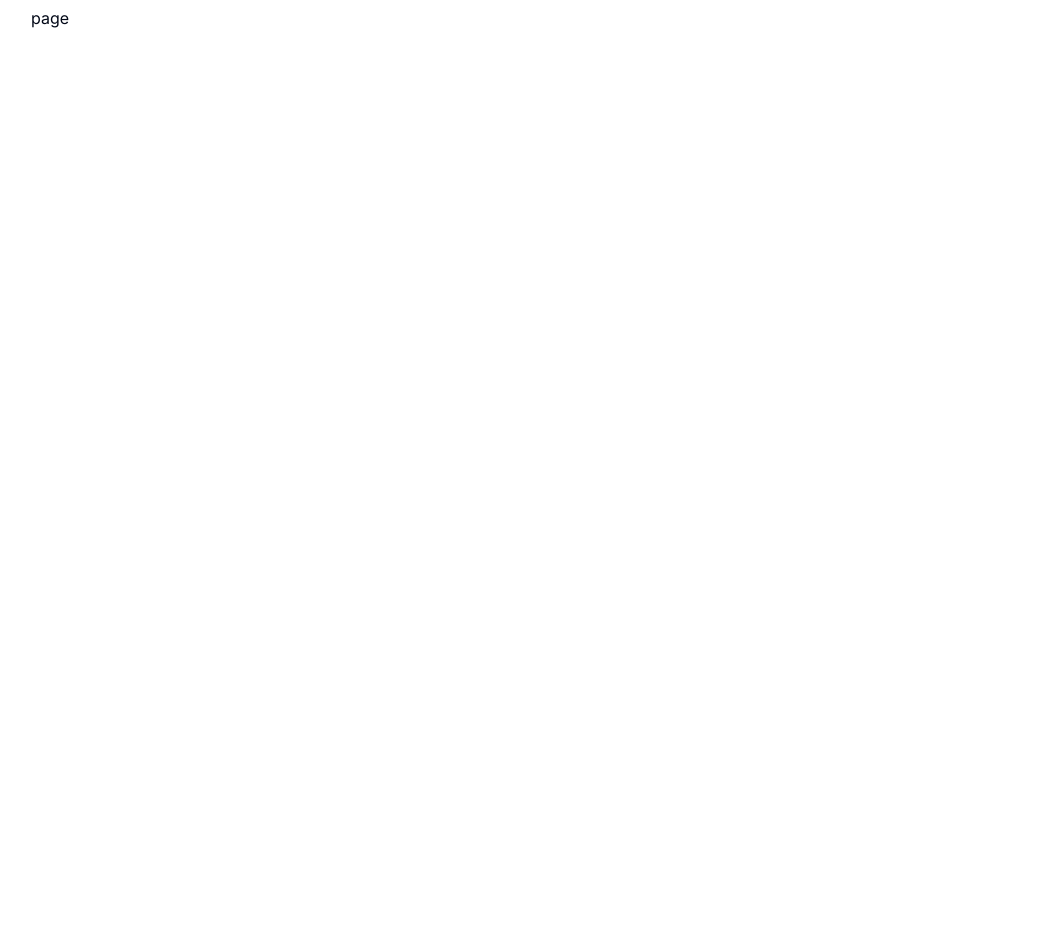
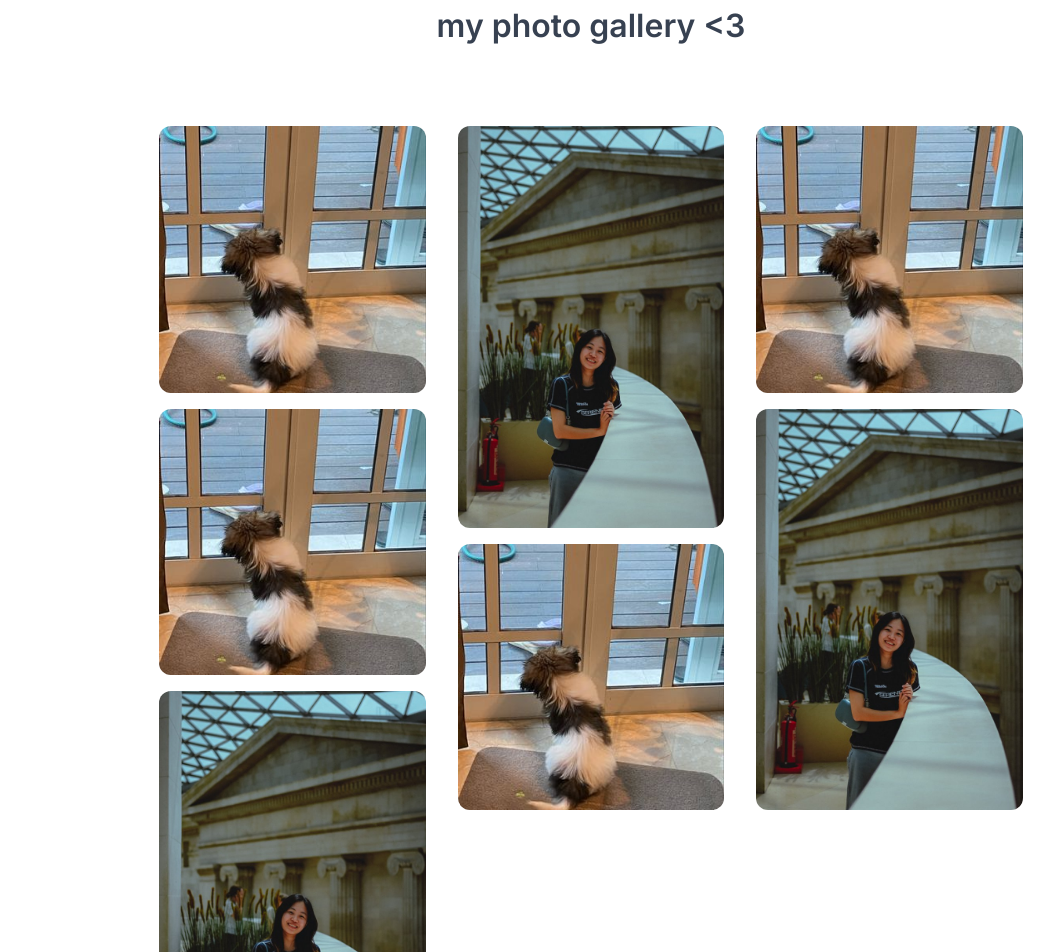
Before and after one commit to applepiofmyeye/portfolio, a Next.js app: page /photo-journal in a window 1280 px wide. Shown: the part 80-1032 px from the top of the page, without its empty margins (49-1103 px from the left). Before the commit the page ends 800 px from the top, so only its background shows below. Built offline with nearby package versions, Linux system fonts and the light colour scheme.

Commit message:
feat: photo page

```diff
--- a/src/app/(pages)/(landing)/photo-journal/page.tsx
+++ b/src/app/(pages)/(landing)/photo-journal/page.tsx
@@ -1,5 +1,32 @@
+import { Typography } from "@/components/typography";
 import React from "react";
 
-export default function page() {
-  return <div>page</div>;
+export default function PhotoJournalPage() {
+  return (
+    <div className="grid justify-items-center">
+      <div className="flex items-center flex-col max-w-4xl space-y-20">
+        <Typography variant={"headline-md"} weight={"semibold"}>
+          my photo gallery {"<3"}
+        </Typography>
+        <div className="grid grid-cols-3">
+          <div className="cols-span-1 w-full space-y-4 px-4">
+            <img src="/mochi.png" className="rounded-xl max-w-full" />
+            <img src="/mochi.png" className="rounded-xl max-w-full" />
+            <img
+              src="/british-museum-pic.jpg"
+              className="rounded-xl max-w-full"
+            />
+          </div>
+          <div className="cols-span-1 w-full space-y-4 px-4">
+            <img src="/british-museum-pic.jpg" className="rounded-xl" />
+            <img src="/mochi.png" className="rounded-xl" />
+          </div>
+          <div className="cols-span-1 w-full space-y-4 px-4">
+            <img src="/mochi.png" className="rounded-xl" />
+            <img src="/british-museum-pic.jpg" className="rounded-xl" />
+          </div>
+        </div>
+      </div>
+    </div>
+  );
 }
--- a/src/app/layout.tsx
+++ b/src/app/layout.tsx
@@ -2,6 +2,7 @@ import type { Metadata } from "next";
 import { Inter, Plus_Jakarta_Sans, Poppins } from "next/font/google";
 import "./globals.css";
 import { cn } from "@/lib/utils";
+import { siteConfig } from "@/constants/site-config";
 
 const inter = Inter({
   subsets: ["latin"],
@@ -21,8 +22,8 @@ const jakarta = Plus_Jakarta_Sans({
 });
 
 export const metadata: Metadata = {
-  title: "Create Next App",
-  description: "Generated by create next app",
+  title: siteConfig.title,
+  description: siteConfig.description,
 };
 
 export default function RootLayout({
```
